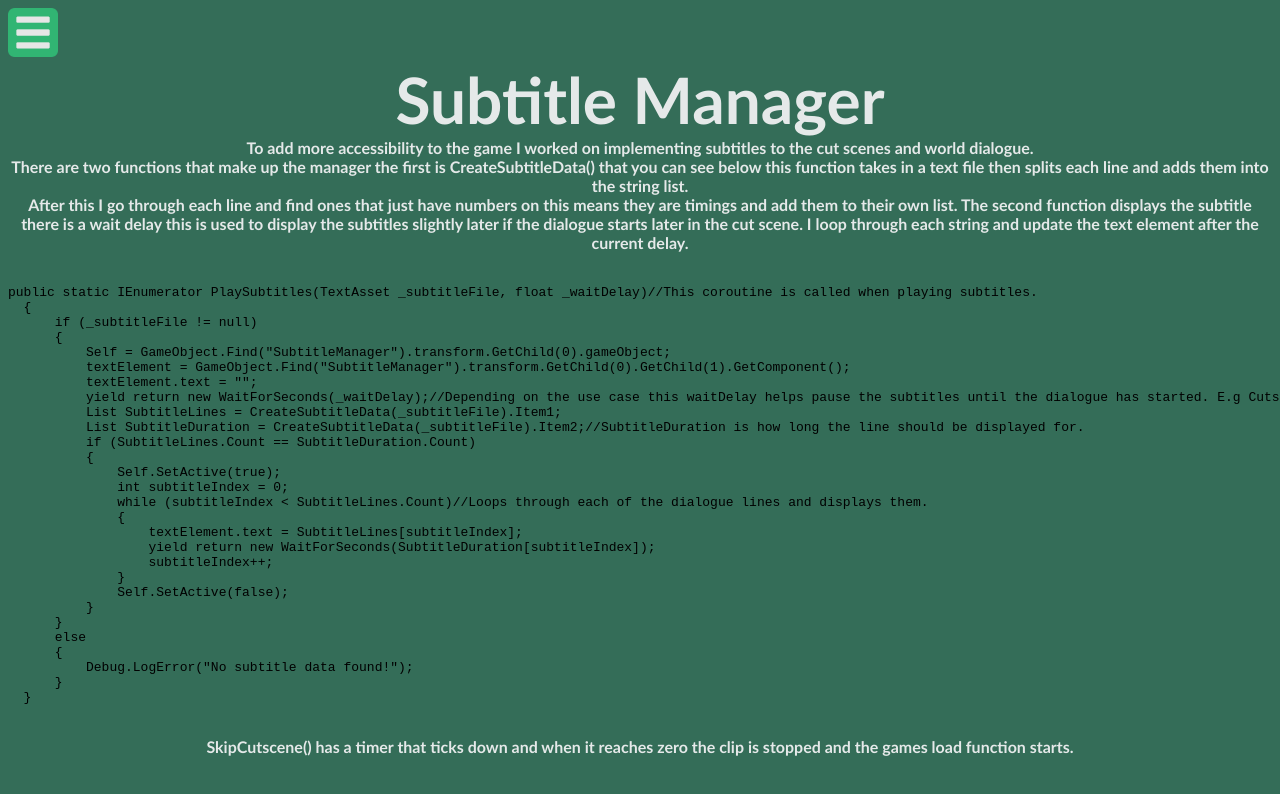
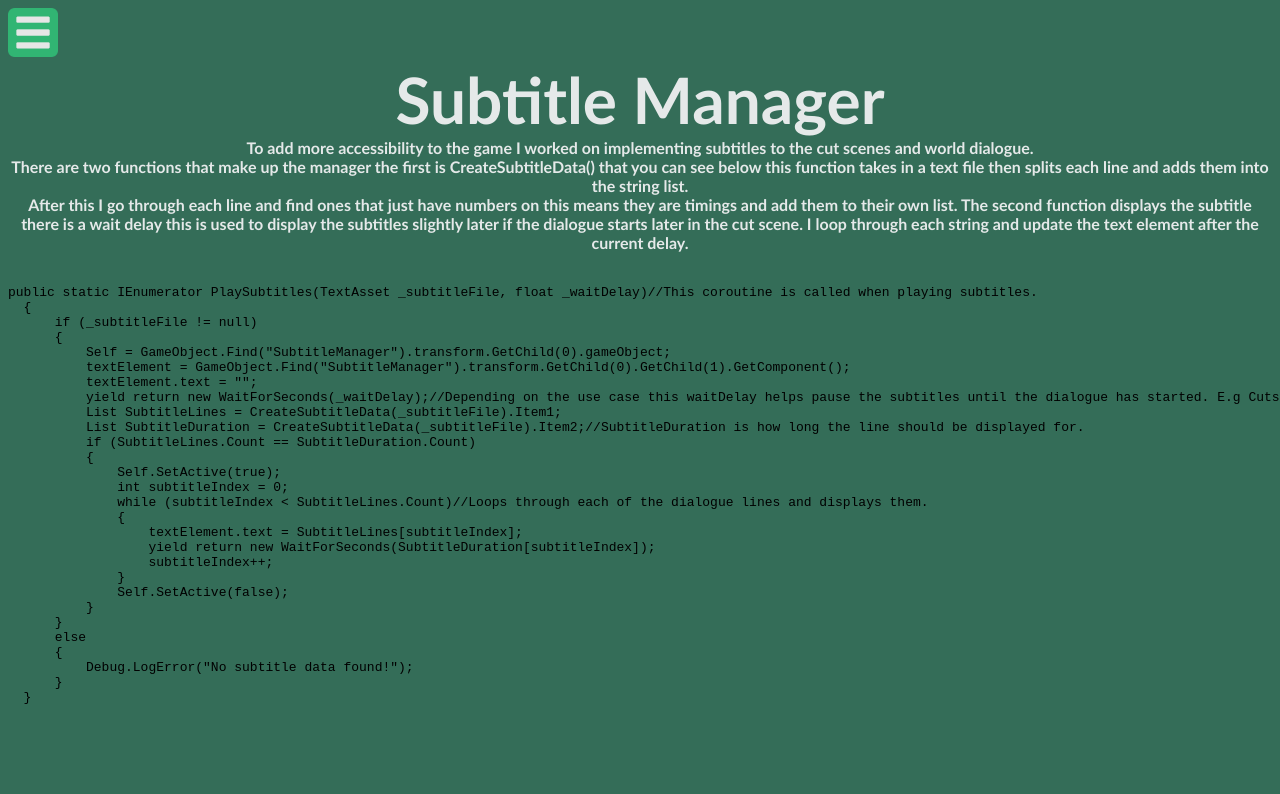
Before and after one commit to EdwardDobson/EdwardDobson.github.io, a plain HTML site: page Jazz&Azul-SubtitleManager.html in a window 1280 px wide. Shown: the top 794 px of the page. Drawn offline with Linux system fonts and the light colour scheme.

Commit message:
Update Jazz&Azul-SubtitleManager.html

```diff
--- a/Jazz&Azul-SubtitleManager.html
+++ b/Jazz&Azul-SubtitleManager.html
@@ -58,6 +58,5 @@ public static IEnumerator PlaySubtitles(TextAsset _subtitleFile, float _waitDela
       }
   }
 </codeDisplay></pre>
- <descriptionInfo> <br>SkipCutscene() has a timer that ticks down and when it reaches zero the clip is stopped and the games load function starts.</br></descriptionInfo>
 </body>
 </html>
```
